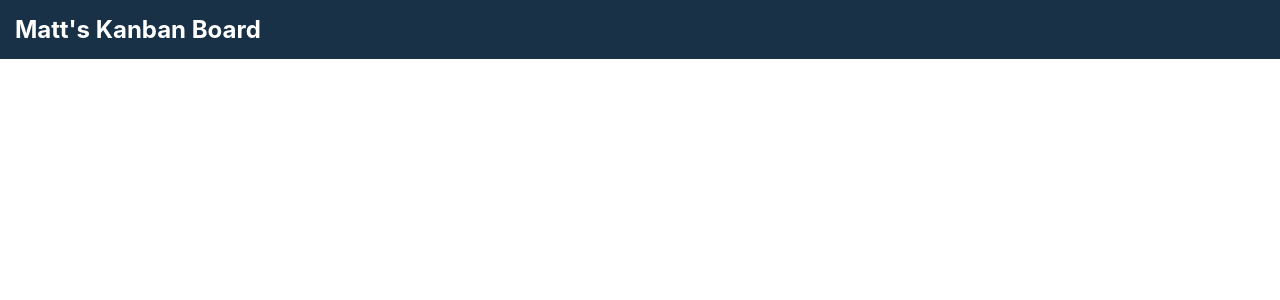
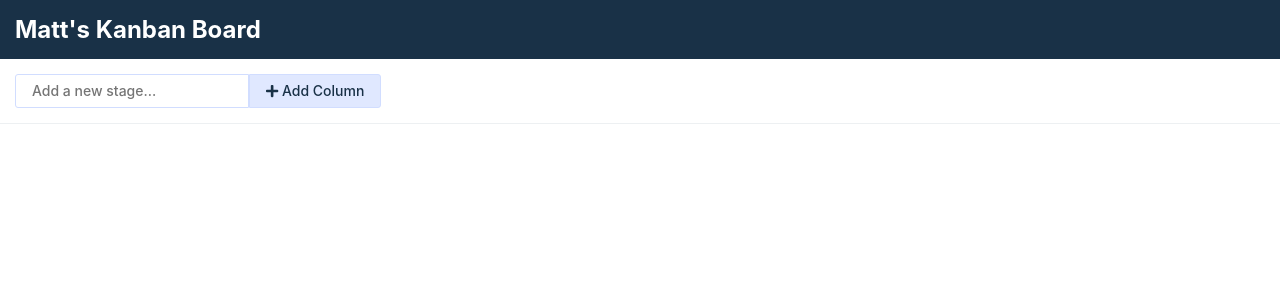
Before and after one commit to Matthew-Man/kanban-project, a React (Create React App) app: page / in a window 1280 px wide. Shown: the top 300 px of the page. Built offline with nearby package versions, Linux system fonts and the light colour scheme.

Commit message:
created add stage component for kanban columns

```diff
--- a/package.json
+++ b/package.json
@@ -3,6 +3,9 @@
   "version": "0.1.0",
   "private": true,
   "dependencies": {
+    "@fortawesome/fontawesome-svg-core": "^1.2.34",
+    "@fortawesome/free-solid-svg-icons": "^5.15.2",
+    "@fortawesome/react-fontawesome": "^0.1.14",
     "@testing-library/jest-dom": "^5.11.4",
     "@testing-library/react": "^11.1.0",
     "@testing-library/user-event": "^12.1.10",
--- a/src/App.tsx
+++ b/src/App.tsx
@@ -1,5 +1,6 @@
 import React from 'react';
 import './App.css';
+import { AddStages } from './components/add_stage';
 
 function App() {
   return (
@@ -7,6 +8,7 @@ function App() {
       <div className="header">
         <h2>Matt's Kanban Board</h2>
       </div>
+      <AddStages/>
     </div>
   );
 }
--- a/src/components/add_stage.tsx
+++ b/src/components/add_stage.tsx
@@ -1,9 +1,14 @@
-
+import "./components.css";
+import { faPlus } from "@fortawesome/free-solid-svg-icons";
+import { FontAwesomeIcon } from "@fortawesome/react-fontawesome";
 
 export function AddStages() {
     return (
-        <div>
-            <input type="text" placeholder="Add a new stage..."/>
+        <div className="outer-container">
+            <div className="stage-container">
+                <input type="text" placeholder="Add a new stage..."/>
+                <button onClick={() => alert("Add column button pressed")}><FontAwesomeIcon icon={faPlus}/> Add Column</button>
+            </div>
         </div>
     )
 }
--- /dev/null
+++ b/src/components/components.css
@@ -0,0 +1,40 @@
+.outer-container {
+    border-bottom: 0.5px solid #edf0f2;
+}
+
+.stage-container {
+    padding: 15px;
+}
+
+.stage-container input {
+    width: 200px;
+    padding: 8px 16px;
+    line-height: 16px;
+    font-size: 14px;
+    font-weight: 500;
+    font-family: inherit;
+    border-radius: 3px 0px 0px 3px;
+    border-width: 0.5px;
+    border-style: solid;
+    border-color: #d1ddff;
+}
+
+.stage-container button {
+    color: #193147;
+    padding: 8px 16px;
+    line-height: 16px;
+    font-size: 14px;
+    font-weight: 500;
+    font-family: inherit;
+    border-radius: 0px 3px 3px 0px;
+    border-width: 0.5px;
+    border-style: solid;
+    border-color: #d1ddff;
+    background-color:#e0e8ff;
+    transition: 0.5s;
+}
+
+.stage-container button:hover {
+    color: white;
+    background-color:#193147;
+}
```
Also changed, not shown: 1 other file (tests, documents, lock files or other folders).
